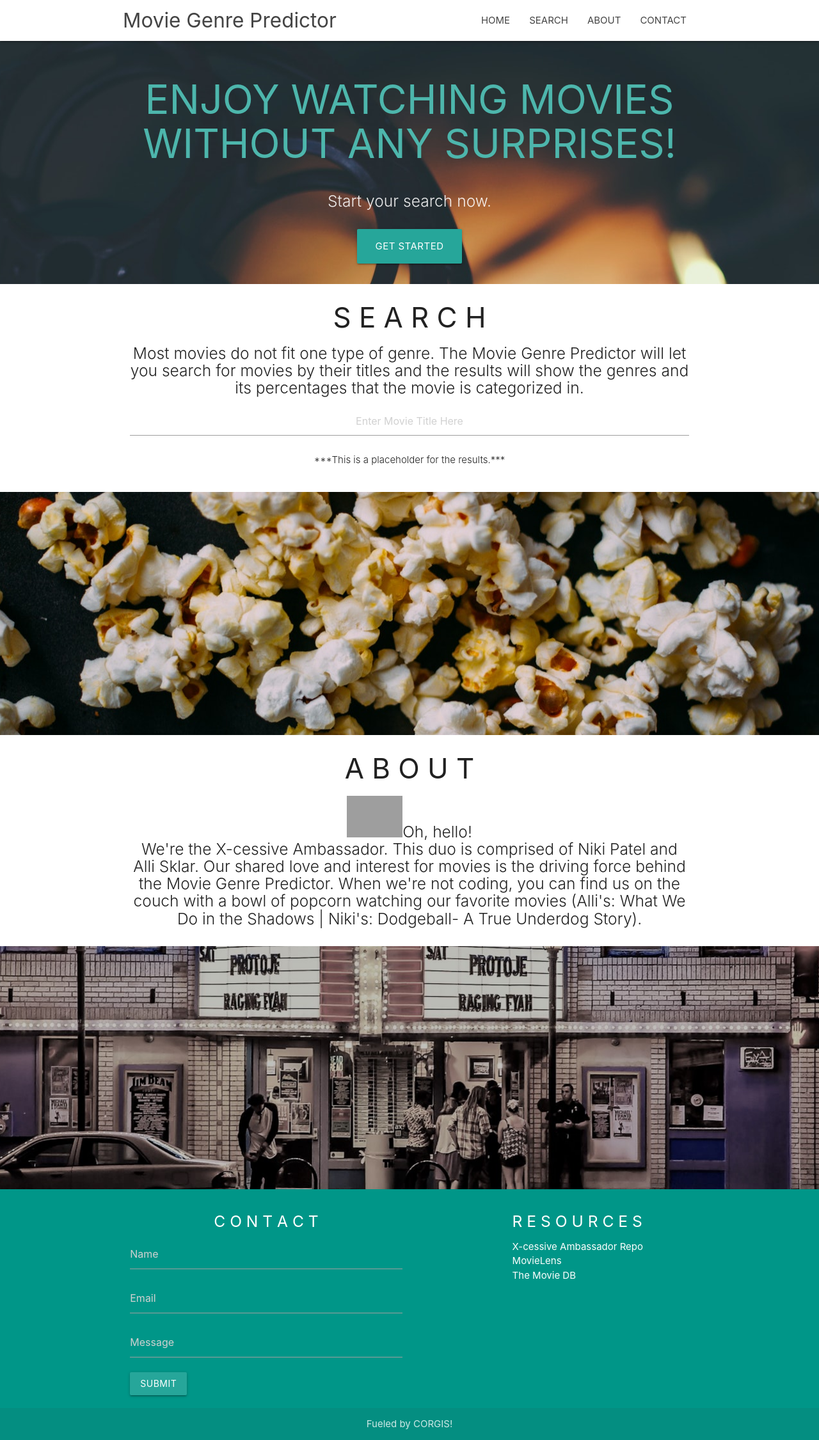
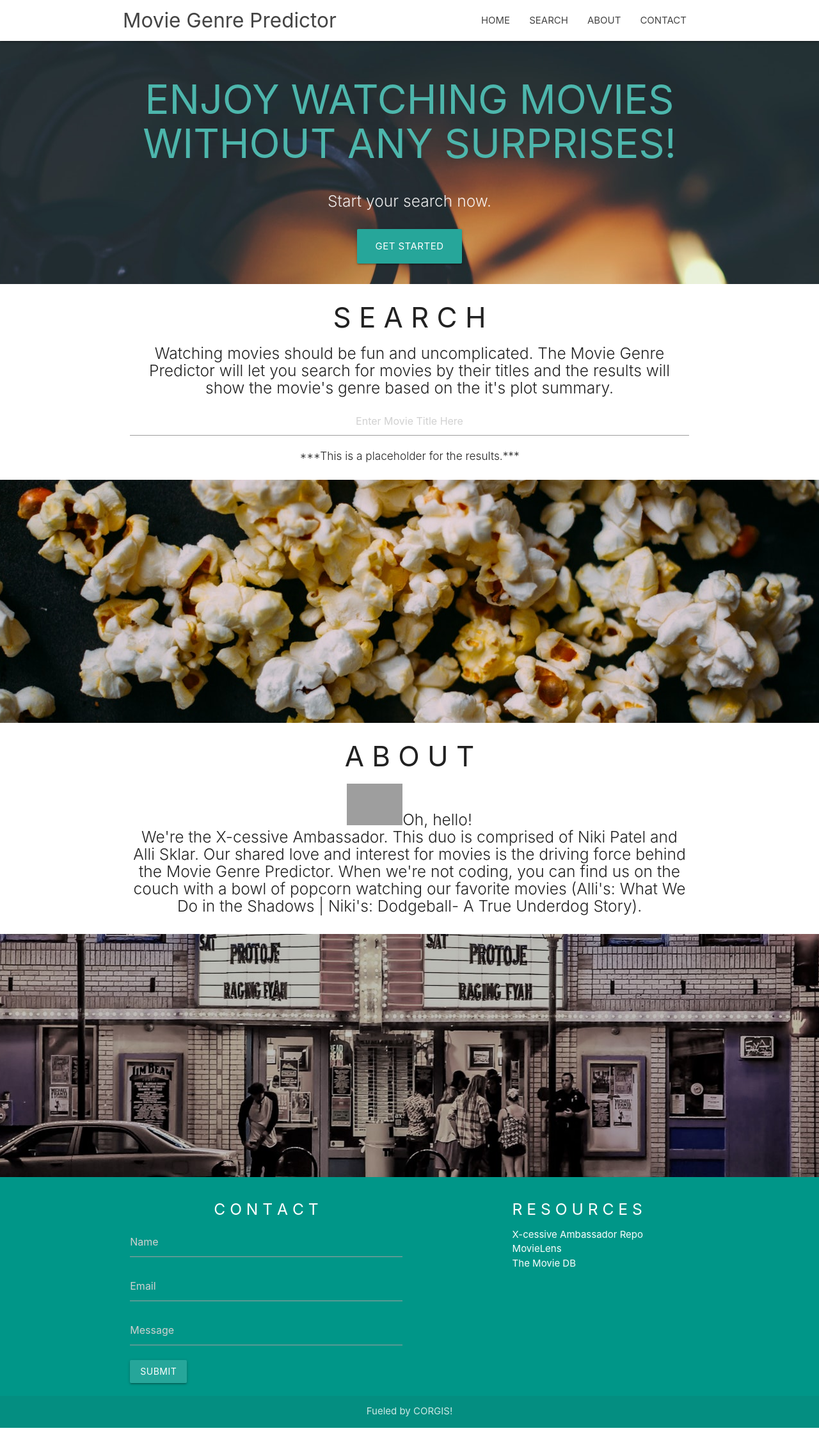
Before and after one commit to aksklar/X-cessive-Ambassador, a Python web app: template mgp_webpage/templates/index.html in a window 1280 px wide. Shown: the whole page at 64% size. Run offline with Jinja, Linux system fonts and the light colour scheme; the template is opened without the code that fills it, so the values that code supplies are empty; some libraries are stand-ins or nearby versions; grey boxes are pictures that could not be loaded.

Commit message:
made minor changes

```diff
--- a/mgp_webpage/templates/index.html
+++ b/mgp_webpage/templates/index.html
@@ -80,13 +80,15 @@
             <i class="mdi-content-send brown-text"></i>
           </h3>
           <h3 class="search-title">S E A R C H</h3>
-          <h5 class="center-align light">Most movies do not fit one type of genre.  The Movie Genre Predictor will let you search for movies by
-              their titles and the results will show the genres and its percentages that the movie is categorized in.</h5>
+          <h5 class="center-align light">Watching movies should be fun and uncomplicated. The Movie Genre Predictor will let you search for movies by their titles
+          and the results will show the movie's genre based on the it's plot summary.
           </h5>
             <div class="input-field">
               <input type="text" class="center-align dark-grey-text" placeholder="Enter Movie Title Here">
             </div>
-          <p class="center-align light">***This is a placeholder for the results.***</p>
+          <div class="container" id="results">
+            <h6 class="center-align light">***This is a placeholder for the results.***</h6>
+          </div>
         </div>
       </div>
 
@@ -133,6 +135,7 @@
           <div class="col l6 s12">
             <h5 class="center-align white-text">C O N T A C T</h5>
             <!-- <p class="grey-text text-lighten-4"></p> -->
+            <form action="MAILTO:alaindkt@gmail.com" method="post" enctype="text/plain">
             <div class="input-field">
               <input type="text" placeholder="Name" id="user-name">
             </div>
@@ -143,6 +146,7 @@
               <input type="text" placeholder="Message" id="message">
             </div>
             <input type="submit" value="Submit" class="btn">
+            </form>
         </div>
 
         <div class="col l2 s12">
```
